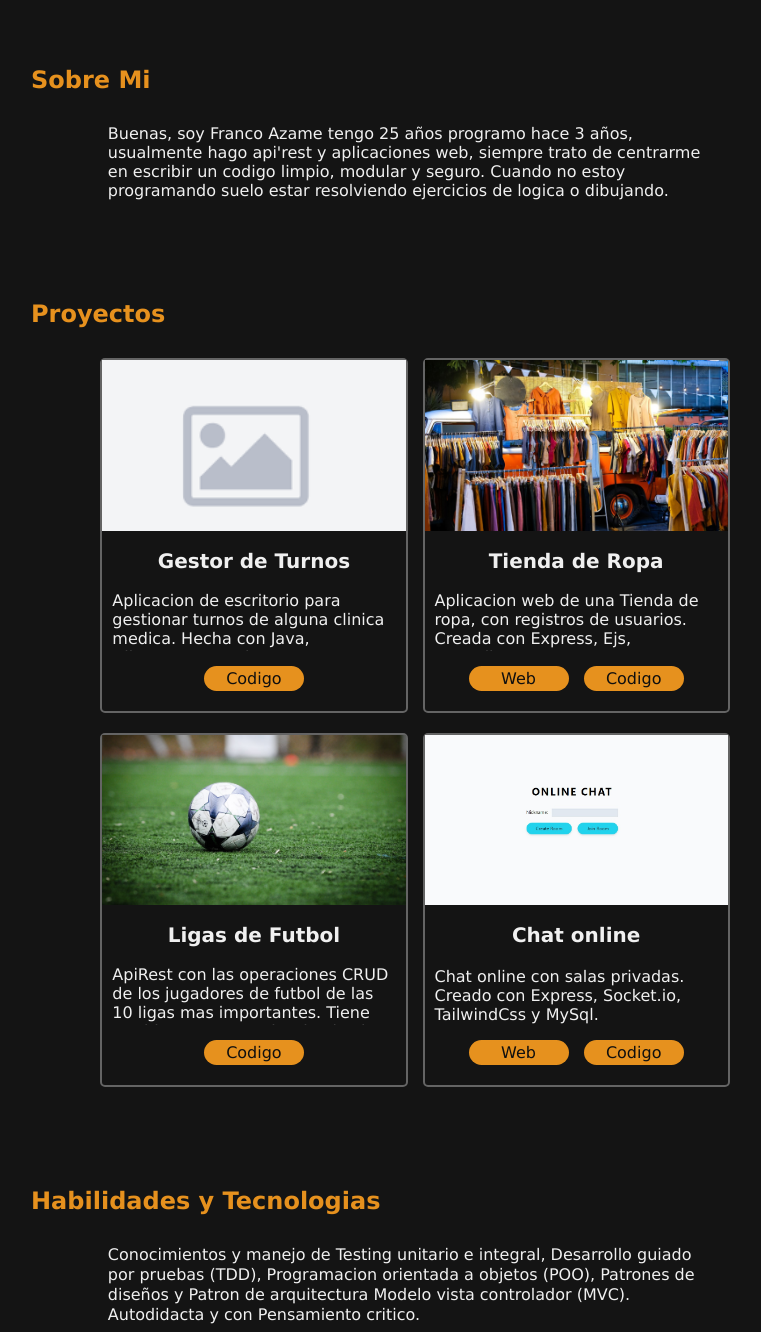
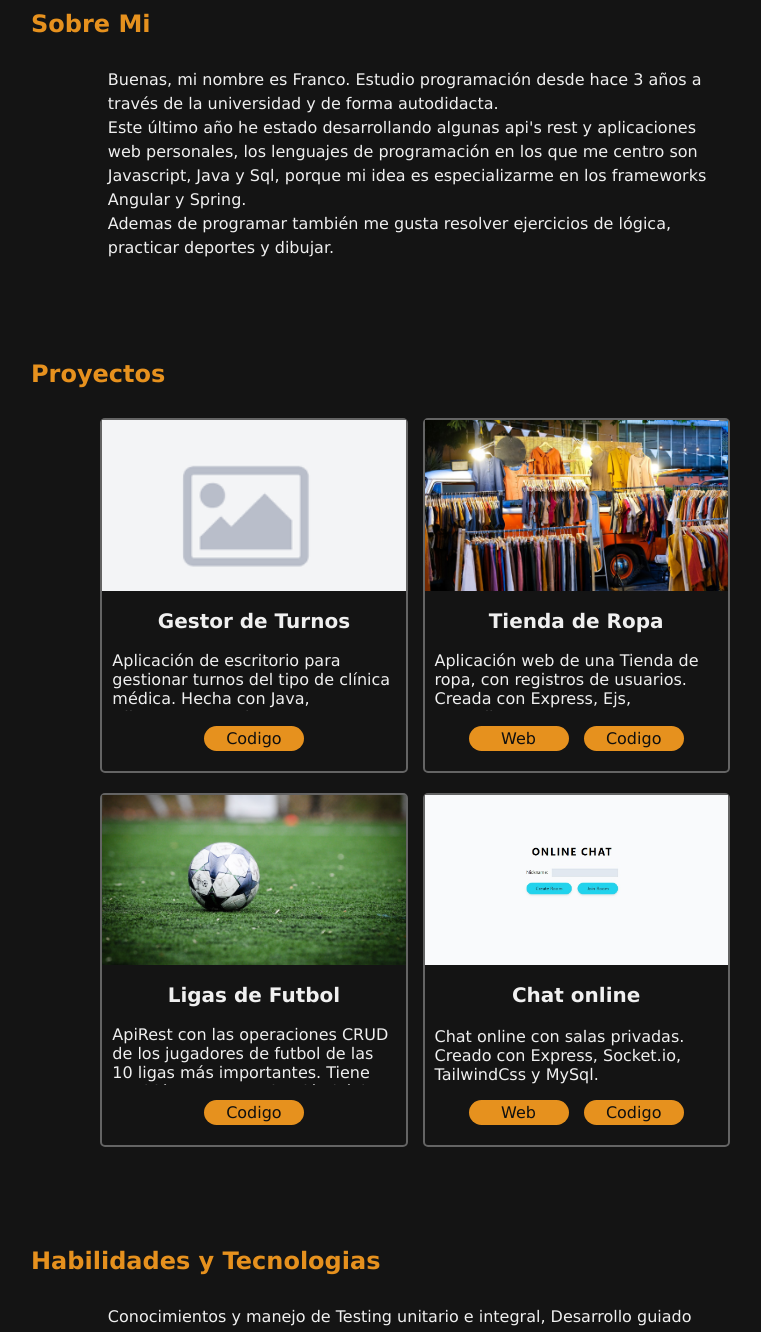
Before and after one commit to JSuggu/portfolio, a plain HTML site: page index.html in a window 1280 px wide. Shown: the part 730-2062 px from the top of the page, without its empty margins (225-986 px from the left). Drawn offline with Linux system fonts and the light colour scheme.

Commit message:
updated data and curriculum and fixed spelling errors

```diff
--- a/index.html
+++ b/index.html
@@ -27,10 +27,10 @@
                 <div class="home-container">
                     <section class="names">
                         <h1>Azame Franco</h1>
-                        <h2>Desarrollador Backend</h2>
+                        <h2>Desarrollador FullStack</h2>
                     </section>
                     <p>
-                        Estudiante de Licenciatura en Sistemas y Desarrollador web autodidacta.
+
                     </p>
                     <div class="contact">
                         <a class ="repository" href="https://github.com/JSuggu/portfolio" target="_blank">Repositorio</a>
@@ -51,9 +51,10 @@
                 <div class="about-me">
                     <h3 class="subtitle">Sobre Mi</h3>
                     <p>
-                        Buenas, soy Franco Azame tengo 25 años programo hace 3 años, usualmente hago api'rest y
-                        aplicaciones web, siempre trato de centrarme en escribir un codigo limpio, modular y seguro.
-                        Cuando no estoy programando suelo estar resolviendo ejercicios de logica o dibujando.
+                        Buenas, mi nombre es Franco. Estudio programación desde hace 3 años a través de la universidad y de forma autodidacta.<br>
+                        Este último año he estado desarrollando algunas api's rest y aplicaciones web personales, los lenguajes de programación
+                        en los que me centro son Javascript, Java y Sql, porque mi idea es especializarme en los frameworks Angular y Spring.<br>
+                        Ademas de programar también me gusta resolver ejercicios de lógica, practicar deportes y dibujar.
                     </p>
                 </div>
 
@@ -65,7 +66,7 @@
                             <h4 class="project-name">Gestor de Turnos</h4>
                             <section class="description">
                                 <p>
-                                    Aplicacion de escritorio para gestionar turnos de alguna clinica medica.
+                                    Aplicación de escritorio para gestionar turnos del tipo de clínica médica.
                                     Hecha con Java, Hibernate, MySql.
                                 </p>
                             </section>
@@ -78,7 +79,7 @@
                             <h4 class="project-name">Tienda de Ropa</h4>
                             <section class="description">
                                 <p>
-                                    Aplicacion web de una Tienda de ropa, con registros de usuarios.
+                                    Aplicación web de una Tienda de ropa, con registros de usuarios.
                                     Creada con Express, Ejs, Sequelize, Css y Postgres.
                                 </p>
                             </section>
@@ -92,8 +93,8 @@
                             <h4 class="project-name">Ligas de Futbol</h4>
                             <section class="description">
                                 <p>
-                                    ApiRest con las operaciones CRUD de los jugadores de futbol de las 10 ligas mas importantes.
-                                    Tiene tambien una autenticacion basica, para ingresar y poder hacer modificaciones.
+                                    ApiRest con las operaciones CRUD de los jugadores de futbol de las 10 ligas más importantes.
+                                    Tiene también una autenticación básica, para ingresar y poder hacer modificaciones.
                                     Hecho con Java, Spring Boot y MySql.
                                 </p>
                             </section>
@@ -119,16 +120,15 @@
                 <div class="skills-container">
                     <h3 class="subtitle">Habilidades y Tecnologias</h3>
                     <p class="other-skills">
-                        Conocimientos y manejo de Testing unitario e integral, Desarrollo guiado por pruebas (TDD), Programacion orientada a objetos (POO),
-                        Patrones de diseños y Patron de arquitectura Modelo vista controlador (MVC).
-                        Autodidacta y con Pensamiento critico.
+                        Conocimientos y manejo de Testing unitario e integral, Desarrollo guiado por pruebas (TDD), Programación orientada a objetos (POO),
+                        Patrones de diseños y Patrón de arquitectura Modelo vista controlador (MVC).
+                        Autodidacta y con Pensamiento crítico.
                     </p>
                     <section class="technologies">
                         <img src="assets/html5.svg" alt="html" title="Html">
                         <img src="assets/css3.svg" alt="css" title="Css">
                         <img src="assets/js.svg" alt="js" title="Javascript">
                         <img src="assets/nodejs.svg" alt="node" title="Node">
-                        <img src="assets/socketio.svg" alt="socketio" title="Socket Io" id="socketio">
                         <img src="assets/sequelize.svg" alt="sequelize" title="Sequelize">
                         <img src="assets/webpack.svg" alt="webpack" title="Webpack">
                         <img src="assets/java.svg" alt="java" title="Java">
--- a/services/services.js
+++ b/services/services.js
@@ -43,7 +43,7 @@ export const services = {
     contactRedirection: function() {
         const contactGroup = new Map([
             ["email", "azamefranco@gmail.com"],
-            ["linkedin", "https://www.linkedin.com/in/franco-benjamin-azame-32893b213/"],
+            ["linkedin", "https://www.linkedin.com/in/franco-azame"],
             ["github", "https://github.com/JSuggu"],
             ["instagram", "https://www.instagram.com/azame_franco/"]
         ]);
--- a/styles.css
+++ b/styles.css
@@ -238,7 +238,9 @@ h1, h2, h3, h4{
 
 .about-me p{
     width: 80%;
+    font-size: 16px;
     align-self: center;
+    line-height: 1.5;
 }
 
 
@@ -341,8 +343,7 @@ h1, h2, h3, h4{
 .other-skills {
     width: 80%;
     align-self: center;
-    font-size: 16px;
-    line-height: 20px;
+    line-height: 1.5;
     margin-bottom: 20px;
 }
 
```
Also changed, not shown: 1 other file.
